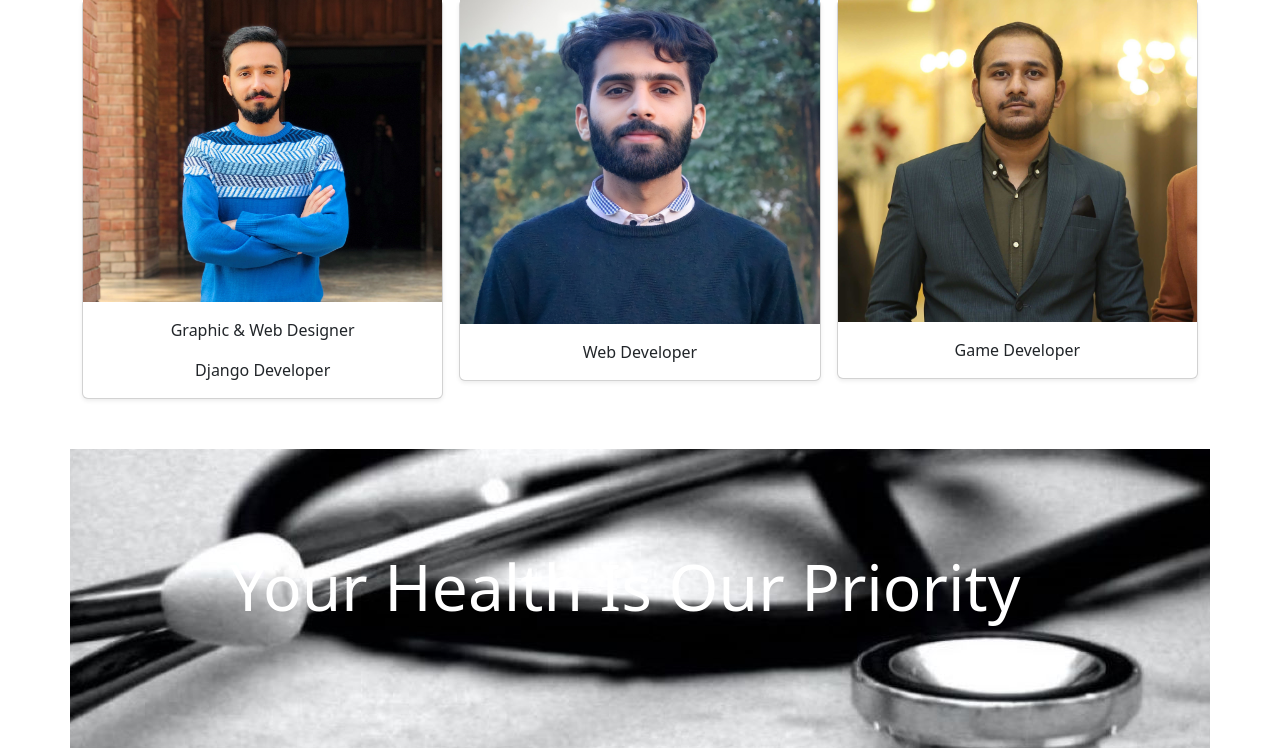
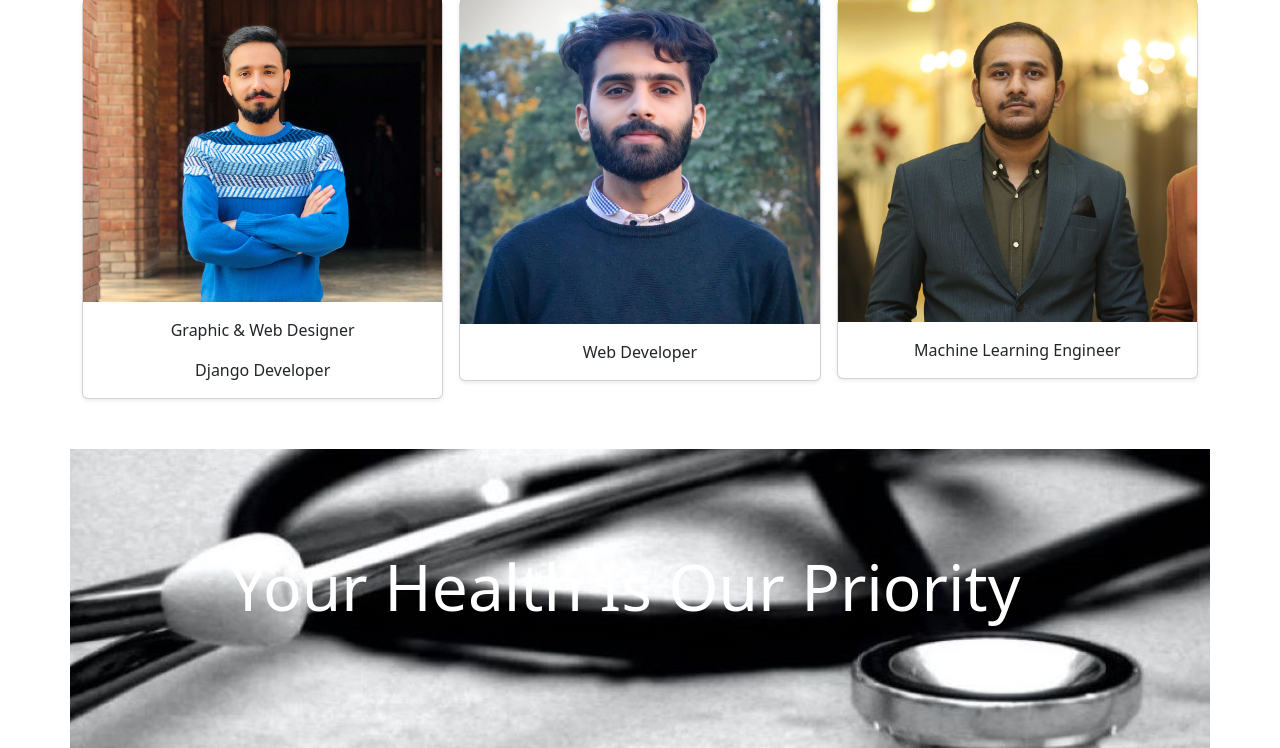
Before and after one commit to UsamaJutt031379/AntiTumor, a Django app: page /home in a window 1280 px wide. Shown: the part 2529-3277 px from the top of the page. Run offline with Django 4.2, Linux system fonts and the light colour scheme; some libraries are stand-ins or nearby versions.

Commit message:
Update home.html

```diff
--- a/BT_Prediction/templates/home.html
+++ b/BT_Prediction/templates/home.html
@@ -175,7 +175,7 @@
       <img src="{% static 'uk.jpg' %}" alt="">
 
        <div class="card-body">
-         <p class="card-text text-center">Game Developer</p>
+         <p class="card-text text-center">Machine Learning Engineer</p>
        </div>
      </div>
    </div>
```
